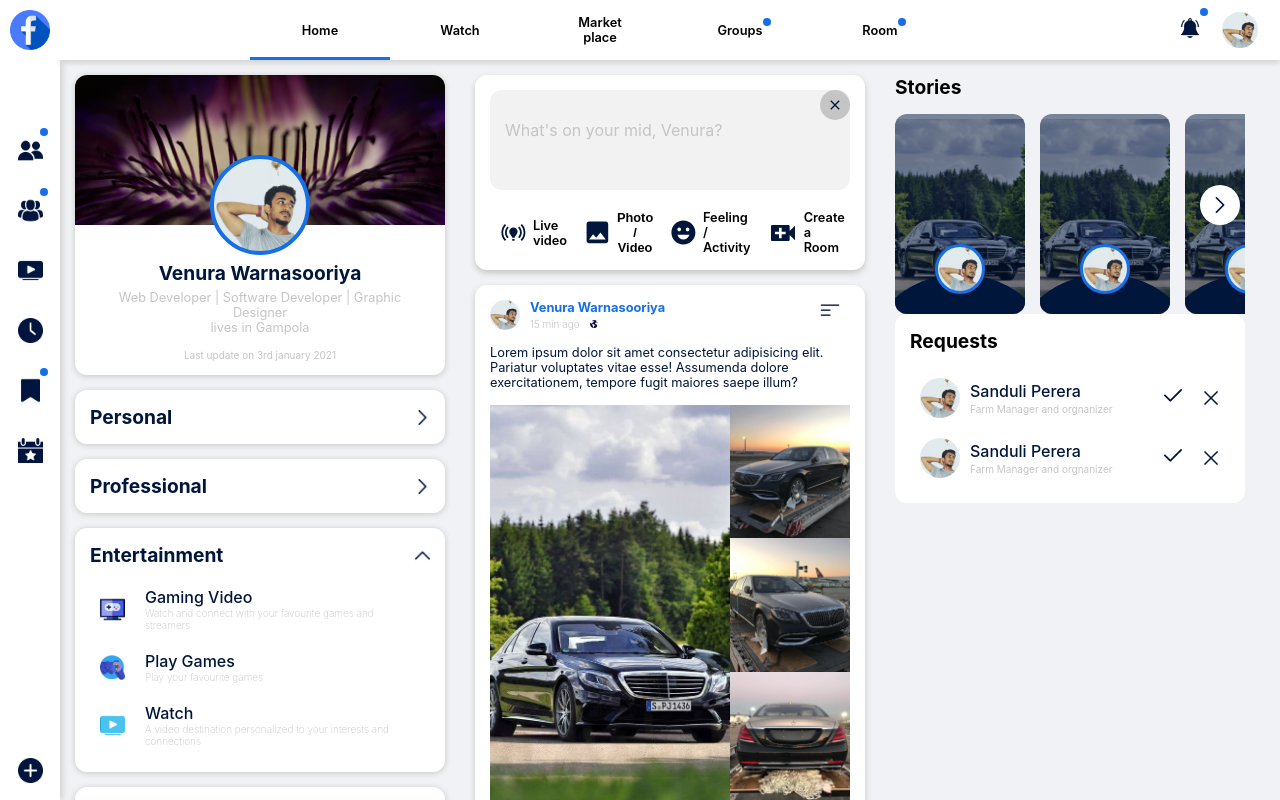
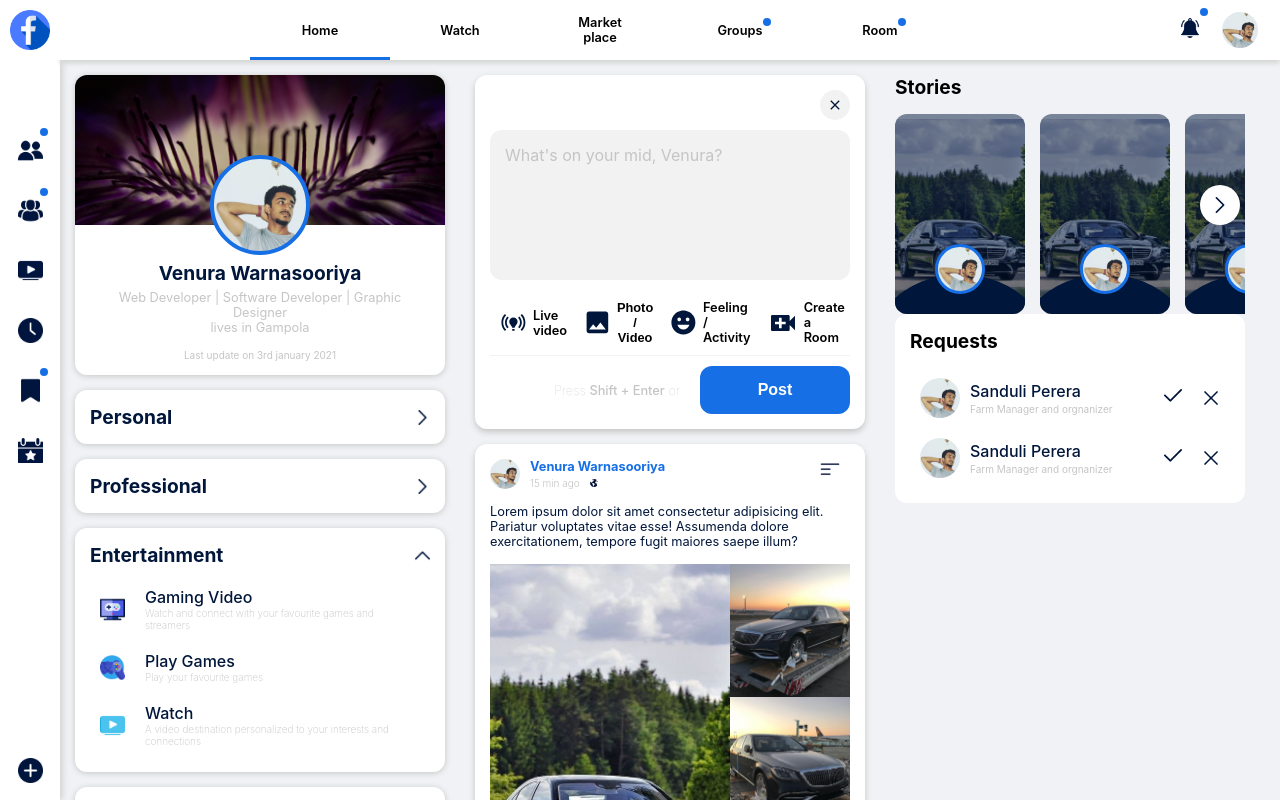
Before and after one commit to venuradesh/facebook-2.0, a React (Create React App) app: page / in a window 1280 px wide. Both pictures are taken after a click on the element 727 px from the left and 116 px from the top of the page. Built offline with nearby package versions, Linux system fonts and the light colour scheme.

Commit message:
postSender backend: images are saved to the upload folder

```diff
--- a/src/Components/PostSender.js
+++ b/src/Components/PostSender.js
@@ -1,18 +1,25 @@
-import React, { useRef, useEffect } from "react";
+import React, { useRef, useEffect, useState } from "react";
 import styled from "styled-components";
+import axios from "axios";
 import OnlinePredictionIcon from "@mui/icons-material/OnlinePrediction";
 import InsertPhotoIcon from "@mui/icons-material/InsertPhoto";
 import EmojiEmotionsIcon from "@mui/icons-material/EmojiEmotions";
 import VideoCallIcon from "@mui/icons-material/VideoCall";
 import CloseIcon from "@mui/icons-material/Close";
+import { FourGMobiledataRounded } from "@mui/icons-material";
+
+const API_URL = "http://localhost:8080/";
 
 function PostSender() {
   const container = useRef(null);
   const UploadPhoto = useRef(null);
-  // const [previewPhotos, setPreviewPhoto] = useState([]);
+  let images = [];
+  const [photos, setPhotos] = useState(null);
+  const formData = new FormData();
 
   const onCloseClick = () => {
     container.current.classList.remove("active");
+    document.getElementById("send-section").classList.remove("active");
   };
 
   const onPhotoClick = () => {
@@ -21,25 +28,50 @@ function PostSender() {
 
   const onChangePhoto = (e) => {
     const files = e.target.files;
-    const path = UploadPhoto.current.value;
-    console.log(path);
-    if (files) {
-      for (let i = 0; i < files.length; i++) {
-        console.log(files[i]);
-      }
+    for (let i = 0; i < files.length; i++) {
+      //file appending name should be the same as name of input
+      //<input type="file" name="photo" />
+      formData.append(`photo`, files[i], files[i].name);
     }
   };
 
   useEffect(() => {
     container.current.addEventListener("click", () => {
       container.current.classList.add("active");
+      document.getElementById("send-section").classList.add("active");
     });
   }, []);
+
+  const onSubmit = (e) => {
+    e.preventDefault();
+    const caption = document.getElementById("text").value;
+    formData.append("caption", caption);
+    axios
+      .post(API_URL, formData, {
+        headers: {
+          "Content-Type": "multipart/form-data",
+        },
+      })
+      .then((res) => {
+        console.log(res);
+      })
+      .catch((err) => {
+        console.error(err);
+      });
+
+    document.getElementById("text").value = "";
+  };
+
+  const onEnter = (e) => {
+    if (e.code === "Enter" && e.shiftKey === true) {
+      onSubmit(e);
+    }
+  };
 
   return (
     <Container ref={container}>
       <div className="text-area">
-        <textarea name="text" id="text" cols="30" rows="1" placeholder="What's on your mid, Venura?"></textarea>
+        <textarea name="text" id="text" cols="30" rows="1" placeholder="What's on your mid, Venura?" onKeyUp={(e) => onEnter(e)}></textarea>
         <div className="close" onClick={() => onCloseClick()}>
           <CloseIcon className="close-btn" />
         </div>
@@ -79,6 +111,17 @@ function PostSender() {
           <span>Create a Room</span>
         </div>
       </div>
+      <div className="post-section" id="send-section">
+        <div className="separator"></div>
+        <div className="send-btn">
+          <p>
+            Press <span>Shift + Enter</span> or
+          </p>
+          <button type="submit" onClick={(e) => onSubmit(e)}>
+            Post
+          </button>
+        </div>
+      </div>
     </Container>
   );
 }
@@ -113,7 +156,7 @@ const Container = styled.div`
         cursor: pointer;
         position: absolute;
         right: 0;
-        background-color: var(--normal-gray);
+        background-color: var(--light-gray);
         border-radius: 50%;
 
         .close-btn {
@@ -123,8 +166,8 @@ const Container = styled.div`
       }
 
       textarea {
-        height: 100px;
-        padding-top: 30px;
+        height: 150px;
+        margin-top: 40px;
       }
     }
 
@@ -293,4 +336,53 @@ const Container = styled.div`
       margin: 0 3px;
     }
   }
+
+  .post-section {
+    display: none;
+
+    &.active {
+      display: block;
+
+      .separator {
+        width: 100%;
+        height: 1px;
+        background-color: var(--light-gray);
+        margin-top: 10px;
+        margin-bottom: 10px;
+      }
+
+      .send-btn {
+        display: flex;
+        justify-content: flex-end;
+        align-items: center;
+
+        p {
+          font-size: var(--font-size-s);
+          color: var(--normal-gray);
+          font-weight: 100;
+          margin-right: 20px;
+
+          span {
+            font-weight: 500;
+          }
+        }
+
+        button {
+          width: 150px;
+          padding: 15px 15px;
+          border-radius: var(--border-radius-s);
+          border: none;
+          background-color: var(--facebook-blue);
+          font-size: var(--font-size-n);
+          font-weight: 600;
+          color: var(--white);
+          cursor: pointer;
+
+          &:hover {
+            background-color: var(--facebook-blue-hover);
+          }
+        }
+      }
+    }
+  }
 `;
```
Also changed, not shown: 1 other file (tests, documents, lock files or other folders).
